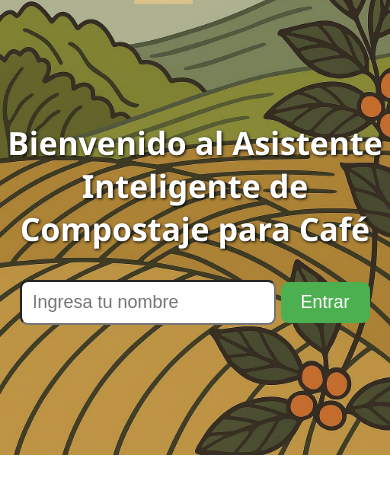
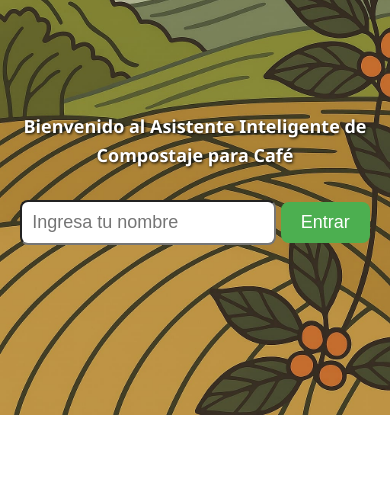
Before and after one commit to JasminPuentes/project, a FastAPI app: page / in a window 390 px wide. Shown: the top 494 px of the page. Run offline with FastAPI, Linux system fonts and the light colour scheme.

Commit message:
se realizo cambios en las fuentes
Co-authored-by: Maria Ximena Montoya Tobón <XimenaMon74@users.noreply.github.com>
Co-authored-by: Alix Johana Triviño Cabezas <alixtriv@users.noreply.github.com>

```diff
--- a/static/css/style.css
+++ b/static/css/style.css
@@ -1,5 +1,6 @@
 body {
     font-family: 'Segoe UI', Tahoma, Geneva, Verdana, sans-serif;
+    font-size: 16px; /* o 1rem */
     margin: 0;
     padding: 0;
     background-size: cover;
@@ -19,10 +20,15 @@ body {
 .fondo-chatbot {
     background-image: url('/static/images/menu2.png');
 }
-
-h1, h2, p {
+p {
+    font-size: 20px;
     color: white;
     text-shadow: 1px 1px 3px #000;
+}
+h1, h2, h3, h4, h5, h6 {
+    color: white;
+    text-shadow: 1px 1px 3px #000;
+    font-size: 18px; /* o 1rem */
 }
 
 button {
@@ -75,3 +81,14 @@ a {
         button:hover {
             background-color: #ccc;
         }
+
+html, body {
+    font-size: 18px;
+    line-height: 1.6;
+    scroll-behavior: smooth;
+}
+@media screen and (max-width: 600px) {
+    p, h1, h2, h3, h4 {
+    font-size: 18px;
+    }
+}
--- a/templates/informacion_cafe.html
+++ b/templates/informacion_cafe.html
@@ -3,9 +3,10 @@
 <head>
     <meta charset="UTF-8">
     <title>Información sobre Café</title>
+    <link href="https://fonts.googleapis.com/css2?family=Zilla+Slab&display=swap" rel="stylesheet">
     <style>
         body {
-            font-family: zilla slab, zilla slab;
+            font-family: zilla slab, serif;
             background-color: #f3f1ea;
             color: #2e2e2e;
             text-align: center;
@@ -14,7 +15,7 @@
         img {
             width: 300px;
             border-radius: 12px;
-            box-shadow: 0 4px 8px rgba(0,0,0,0.2);
+            box-shadow: 0 4px 10px rgba(0,0,0,0.2);
             margin-bottom: 20px;
         }
         h1 {
--- a/templates/informacion_compostaje.html
+++ b/templates/informacion_compostaje.html
@@ -5,7 +5,7 @@
     <title>Información sobre Compostaje</title>
     <style>
         body {
-            font-family: zilla slab, zilla slab;
+            font-family: 'zilla slab, serif;
             background-color: #e9f5e1;
             color: #2e2e2e;
             text-align: center;
@@ -17,7 +17,8 @@
             box-shadow: 0 4px 8px rgba(0,0,0,0.2);
             margin-bottom: 20px;
         }
-        h1 {
+        h1; h2; h3; h4 {
+            font-size: 20px;
             color: #3e6b26;
         }
         p {
```
